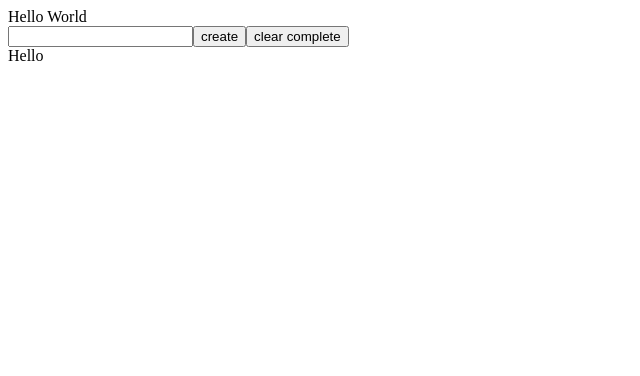
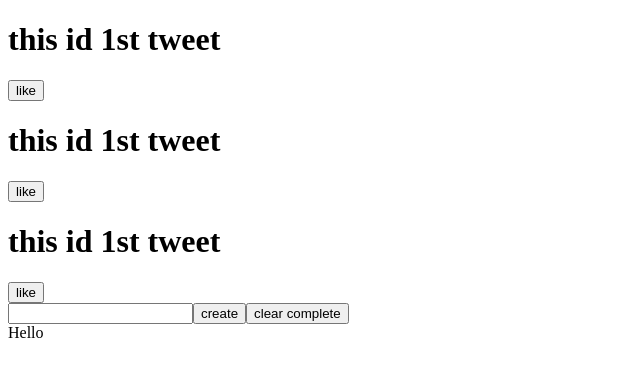
Before and after one commit to Tejs1/react-practise, a React (Create React App) app: page / in a window 1280 px wide. Shown: the top 376 px of the page, without its empty margins (0-640 px from the left). Built offline with nearby package versions, Linux system fonts and the light colour scheme.

Commit message:
clickhandler

```diff
--- a/src/App.js
+++ b/src/App.js
@@ -6,7 +6,7 @@ const alert = () => {
 function App() {
   return (
     <>
-      <TodoList />
+      <TodoList /> <TodoList /> <TodoList />
       <input type="text" />
       <button>create</button>
       <button onClick={alert}>clear complete</button>
--- a/src/TodoList.js
+++ b/src/TodoList.js
@@ -1,7 +1,13 @@
 import React from "react";
+import comments from "./comments";
 
 export default function TodoList() {
-  return <div>
-    Hello World
-  </div>;
+  return (
+    <div>
+      <h1>this id 1st tweet</h1>
+      <button onClick={comments}>like</button>
+      {/* {[comments]} */}
+      <comments />
+    </div>
+  );
 }
--- /dev/null
+++ b/src/comments.js
@@ -0,0 +1,9 @@
+import React from "react";
+
+export default function comments(props) {
+  return (
+    <div>
+      <h1>comment</h1>
+    </div>
+  );
+}
```
